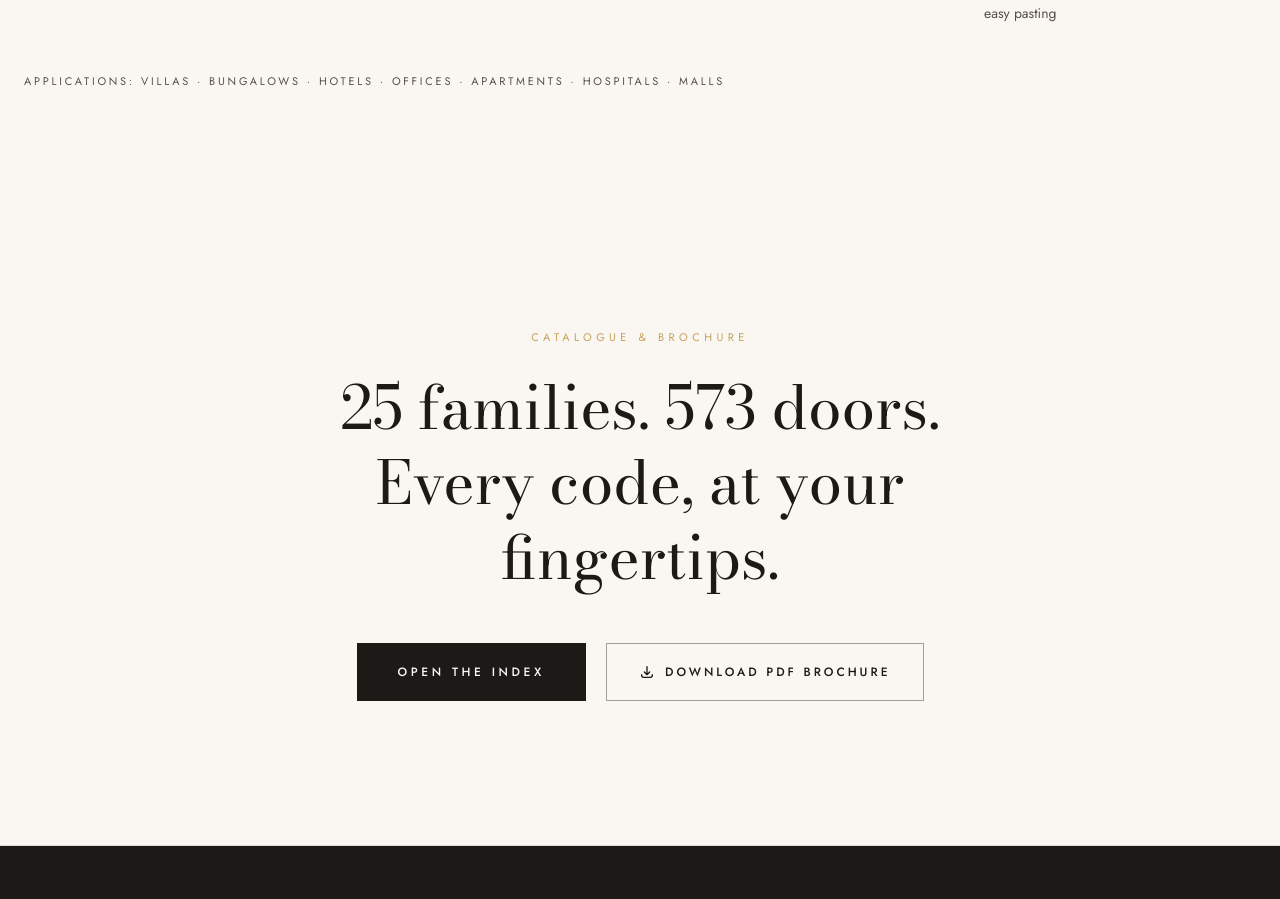
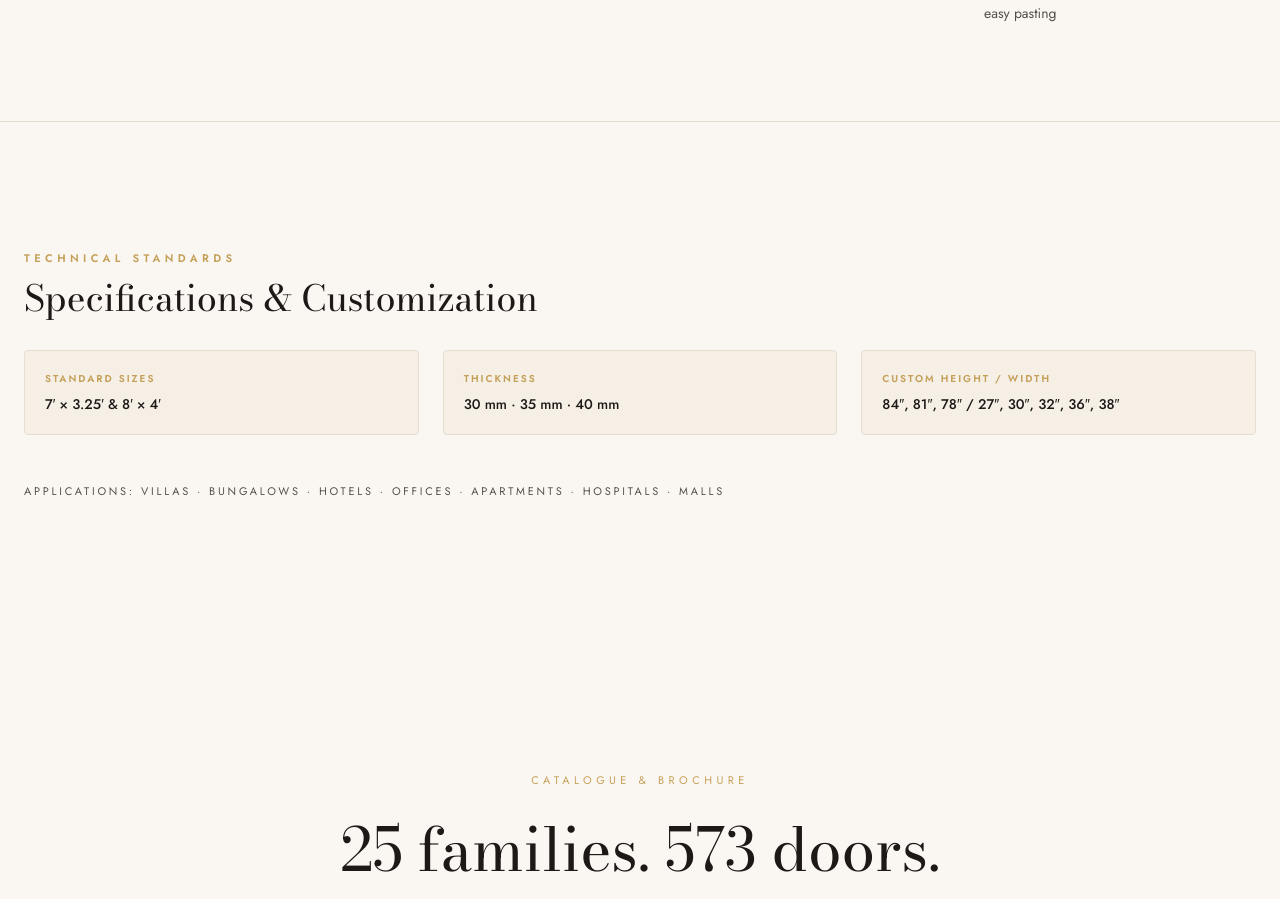
Before and after one commit to nithinmk26/eco_shine, a Next.js app: page / in a window 1280 px wide. Shown: the part 2344-3243 px from the top of the page. Built offline with nearby package versions, Linux system fonts and the light colour scheme.

Commit message:
Brochure download issue resolved

```diff
--- a/src/app/about/page.tsx
+++ b/src/app/about/page.tsx
@@ -181,6 +181,8 @@ export default function AboutPage() {
           <a
             href={getAssetUrl("/Eco_Shine_Catalogue_2026.pdf")}
             download="Eco_Shine_Catalogue_2026.pdf"
+            target="_blank"
+            rel="noopener noreferrer"
             className="flex items-center gap-2 border border-ink/40 px-7 py-4 text-xs uppercase tracking-[0.25em] text-ink transition-all hover:border-gold hover:bg-gold hover:text-paper font-medium rounded-sm cursor-pointer"
           >
             <svg className="h-4 w-4 stroke-current fill-none" viewBox="0 0 24 24" strokeWidth="2">
--- a/src/app/not-found.tsx
+++ /dev/null
@@ -1,19 +0,0 @@
-import Link from "next/link";
-
-export default function NotFound() {
-  return (
-    <div className="min-h-screen bg-paper text-ink flex flex-col items-center justify-center px-6 text-center pt-24">
-      <p className="text-[11px] uppercase tracking-[0.4em] text-gold font-semibold">404 · Page Not Found</p>
-      <h1 className="mt-4 font-display text-4xl sm:text-6xl text-ink">Page Not Found</h1>
-      <p className="mt-4 text-sm text-ink-soft max-w-md">
-        The page you are looking for does not exist or has been moved.
-      </p>
-      <Link
-        href="/"
-        className="mt-8 border border-ink bg-ink text-paper px-8 py-3.5 text-xs uppercase tracking-[0.25em] transition-all hover:bg-gold hover:border-gold font-medium rounded"
-      >
-        Return to Home
-      </Link>
-    </div>
-  );
-}
--- a/src/app/page.tsx
+++ b/src/app/page.tsx
@@ -2,6 +2,7 @@ import Link from "next/link";
 import Hero from "@/components/Hero";
 import Reveal from "@/components/Reveal";
 import HashScrollHandler from "@/components/HashScrollHandler";
+import { getAssetUrl } from "@/lib/assets";
 import { categories, totalDoors } from "@/data/catalogue";
 
 const commitments = [
@@ -86,7 +87,29 @@ export default function Home() {
               </Reveal>
             ))}
           </div>
-          <Reveal delay={0.2}>
+        </div>
+      </section>
+
+      {/* Applications & Technical Notice */}
+      <section className="border-t border-line bg-paper py-24 md:py-32">
+        <div className="mx-auto max-w-7xl px-6">
+          <Reveal>
+            <p className="text-[11px] uppercase tracking-[0.4em] text-gold font-semibold">Technical Standards</p>
+            <h3 className="mt-3 font-display text-3xl md:text-4xl">Specifications &amp; Customization</h3>
+            <div className="mt-8 grid gap-6 sm:grid-cols-3">
+              <div className="bg-cream/60 p-5 rounded border border-line">
+                <p className="text-[10px] uppercase tracking-[0.2em] text-gold font-semibold">Standard Sizes</p>
+                <p className="mt-2 text-sm text-ink font-medium">7′ × 3.25′ &amp; 8′ × 4′</p>
+              </div>
+              <div className="bg-cream/60 p-5 rounded border border-line">
+                <p className="text-[10px] uppercase tracking-[0.2em] text-gold font-semibold">Thickness</p>
+                <p className="mt-2 text-sm text-ink font-medium">30 mm · 35 mm · 40 mm</p>
+              </div>
+              <div className="bg-cream/60 p-5 rounded border border-line">
+                <p className="text-[10px] uppercase tracking-[0.2em] text-gold font-semibold">Custom Height / Width</p>
+                <p className="mt-2 text-sm text-ink font-medium">84″, 81″, 78″ / 27″, 30″, 32″, 36″, 38″</p>
+              </div>
+            </div>
             <p className="mt-12 text-[11px] uppercase tracking-[0.25em] text-ink-soft">
               Applications: Villas · Bungalows · Hotels · Offices · Apartments · Hospitals · Malls
             </p>
@@ -110,8 +133,10 @@ export default function Home() {
             Open the index
           </Link>
           <a
-            href="/Eco_Shine_Catalogue_2026.pdf"
+            href={getAssetUrl("/Eco_Shine_Catalogue_2026.pdf")}
             download="Eco_Shine_Catalogue_2026.pdf"
+            target="_blank"
+            rel="noopener noreferrer"
             className="flex items-center gap-2.5 border border-ink/40 px-8 py-5 text-xs uppercase tracking-[0.25em] text-ink transition-all duration-200 hover:border-gold hover:bg-gold hover:text-paper font-medium cursor-pointer"
           >
             <svg className="h-4 w-4 stroke-current fill-none" viewBox="0 0 24 24" strokeWidth="2">
--- a/src/components/Hero.tsx
+++ b/src/components/Hero.tsx
@@ -66,6 +66,8 @@ export default function Hero({ image }: { image: string }) {
           <a
             href={getAssetUrl("/Eco_Shine_Catalogue_2026.pdf")}
             download="Eco_Shine_Catalogue_2026.pdf"
+            target="_blank"
+            rel="noopener noreferrer"
             className="flex items-center gap-2.5 border border-paper/40 bg-ink/30 backdrop-blur-sm px-7 py-4 text-xs uppercase tracking-[0.25em] text-paper transition-all duration-200 ease-out hover:border-gold hover:bg-gold hover:text-paper hover:-translate-y-0.5 active:scale-[0.98] font-medium cursor-pointer"
           >
             <svg className="h-4 w-4 stroke-current fill-none" viewBox="0 0 24 24" strokeWidth="2">
```
